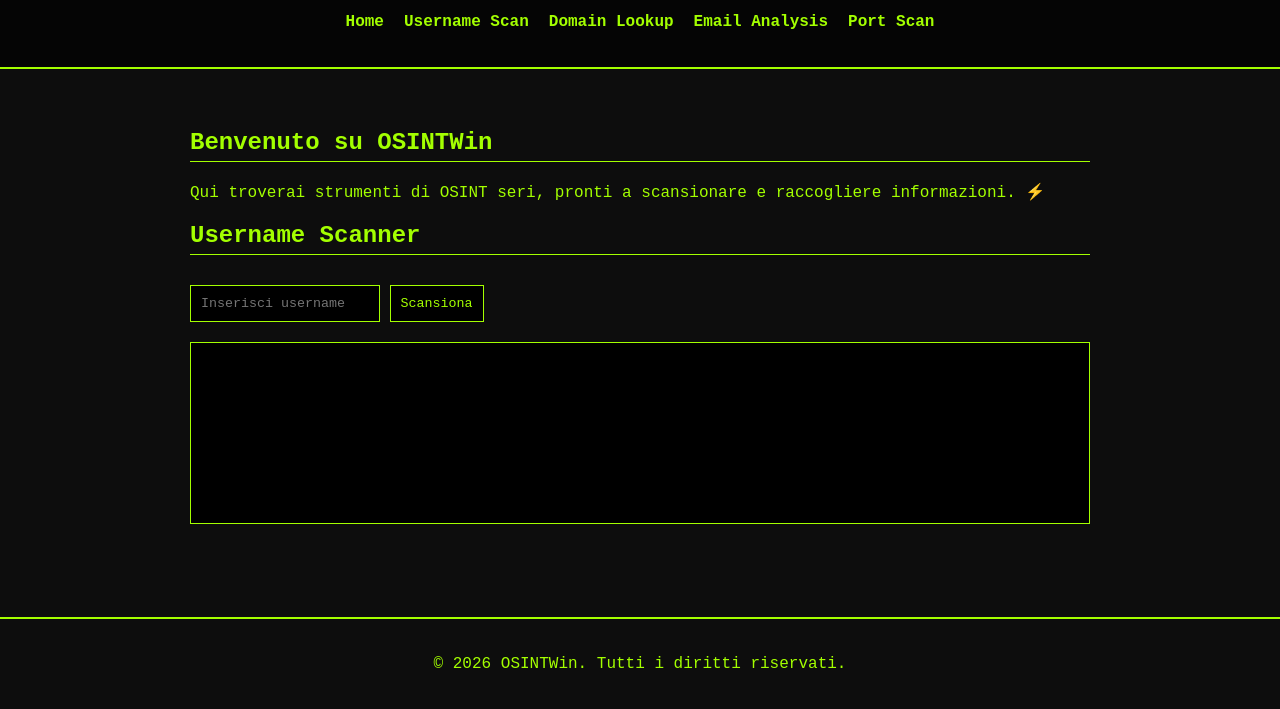
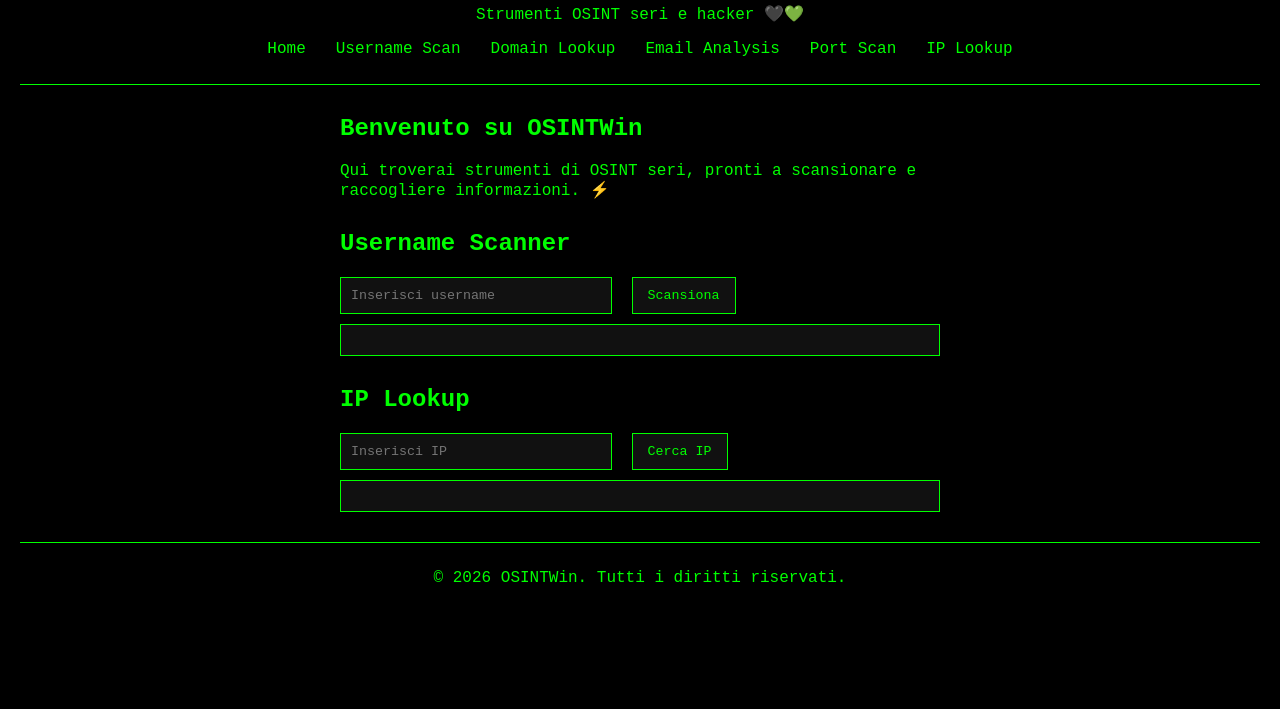
Before and after one commit to pretivello/osint.win, a plain HTML site: page index.html in a window 1280 px wide. Shown: the part 106-815 px from the top of the page. Drawn offline with Linux system fonts and the light colour scheme.

Commit message:
uptade index.html

```diff
--- a/index.html
+++ b/index.html
@@ -4,7 +4,95 @@
     <meta charset="UTF-8">
     <meta name="viewport" content="width=device-width, initial-scale=1.0">
     <title>OSINTWin</title>
-    <link rel="stylesheet" href="style.css">
+    <style>
+        /* Stile hacker OSINTWin */
+        body {
+            background-color: #000000; /* nero totale */
+            color: #00FF00; /* verde lime */
+            font-family: 'Courier New', Courier, monospace;
+            margin: 0;
+            padding: 20px;
+        }
+
+        header, footer {
+            text-align: center;
+            padding: 10px 0;
+            border-bottom: 1px solid #00FF00;
+        }
+
+        footer {
+            border-top: 1px solid #00FF00;
+            border-bottom: none;
+            margin-top: 20px;
+        }
+
+        h1, h2, h3 {
+            color: #00FF00;
+        }
+
+        nav ul {
+            list-style: none;
+            display: flex;
+            justify-content: center;
+            padding: 0;
+        }
+
+        nav ul li {
+            margin: 0 15px;
+        }
+
+        nav ul li a {
+            color: #00FF00;
+            text-decoration: none;
+            transition: 0.2s;
+        }
+
+        nav ul li a:hover {
+            color: #000;
+            background-color: #00FF00;
+            padding: 3px 6px;
+        }
+
+        input[type="text"] {
+            background-color: #111;
+            color: #00FF00;
+            border: 1px solid #00FF00;
+            padding: 10px;
+            width: 250px;
+            font-family: monospace;
+            margin-right: 10px;
+        }
+
+        button {
+            background-color: #111;
+            color: #00FF00;
+            border: 1px solid #00FF00;
+            padding: 10px 15px;
+            cursor: pointer;
+            font-family: monospace;
+            transition: 0.2s;
+        }
+
+        button:hover {
+            background-color: #00FF00;
+            color: #000;
+        }
+
+        pre {
+            background-color: #111;
+            color: #00FF00;
+            border: 1px solid #00FF00;
+            padding: 15px;
+            overflow-x: auto;
+            max-height: 400px;
+            margin-top: 10px;
+        }
+
+        section {
+            margin: 30px auto;
+            max-width: 600px;
+        }
+    </style>
 </head>
 <body>
     <header>
@@ -13,29 +101,63 @@
         <nav>
             <ul>
                 <li><a href="#">Home</a></li>
-                <li><a href="#">Username Scan</a></li>
-                <li><a href="#">Domain Lookup</a></li>
-                <li><a href="#">Email Analysis</a></li>
-                <li><a href="#">Port Scan</a></li>
+                <li><a href="#tools">Username Scan</a></li>
+                <li><a href="#domainLookup">Domain Lookup</a></li>
+                <li><a href="#emailAnalysis">Email Analysis</a></li>
+                <li><a href="#portScan">Port Scan</a></li>
+                <li><a href="#ipLookup">IP Lookup</a></li>
             </ul>
         </nav>
     </header>
+
     <main>
         <section>
             <h2>Benvenuto su OSINTWin</h2>
             <p>Qui troverai strumenti di OSINT seri, pronti a scansionare e raccogliere informazioni. ⚡</p>
         </section>
+
+        <!-- Username Scanner -->
         <section id="tools">
-    <h2>Username Scanner</h2>
-    <input type="text" id="usernameInput" placeholder="Inserisci username">
-    <button onclick="scanUsername()">Scansiona</button>
-    <pre id="result"></pre>
-</section>
+            <h2>Username Scanner</h2>
+            <input type="text" id="usernameInput" placeholder="Inserisci username">
+            <button onclick="scanUsername()">Scansiona</button>
+            <pre id="result"></pre>
+        </section>
 
-<script src="script.js"></script>
+        <!-- IP Lookup -->
+        <section id="ipLookup">
+            <h2>IP Lookup</h2>
+            <input type="text" id="ipInput" placeholder="Inserisci IP">
+            <button id="lookupBtn">Cerca IP</button>
+            <pre id="ipResult"></pre>
+        </section>
     </main>
+
     <footer>
         <p>© 2026 OSINTWin. Tutti i diritti riservati.</p>
     </footer>
+
+    <script>
+        // Username scanner placeholder
+        function scanUsername() {
+            const username = document.getElementById("usernameInput").value;
+            if (!username) return alert("Inserisci uno username");
+            document.getElementById("result").textContent = `Risultati per ${username}:\n[Simulazione OSINT]`;
+        }
+
+        // IP Lookup reale collegato al backend
+        document.getElementById("lookupBtn").addEventListener("click", async () => {
+            const ip = document.getElementById("ipInput").value;
+            if (!ip) return alert("Inserisci un IP");
+
+            try {
+                const res = await fetch(`http://localhost:3000/ip/${ip}`);
+                const data = await res.json();
+                document.getElementById("ipResult").textContent = JSON.stringify(data, null, 2);
+            } catch (err) {
+                document.getElementById("ipResult").textContent = "Errore nel contattare il backend";
+            }
+        });
+    </script>
 </body>
 </html>
```
